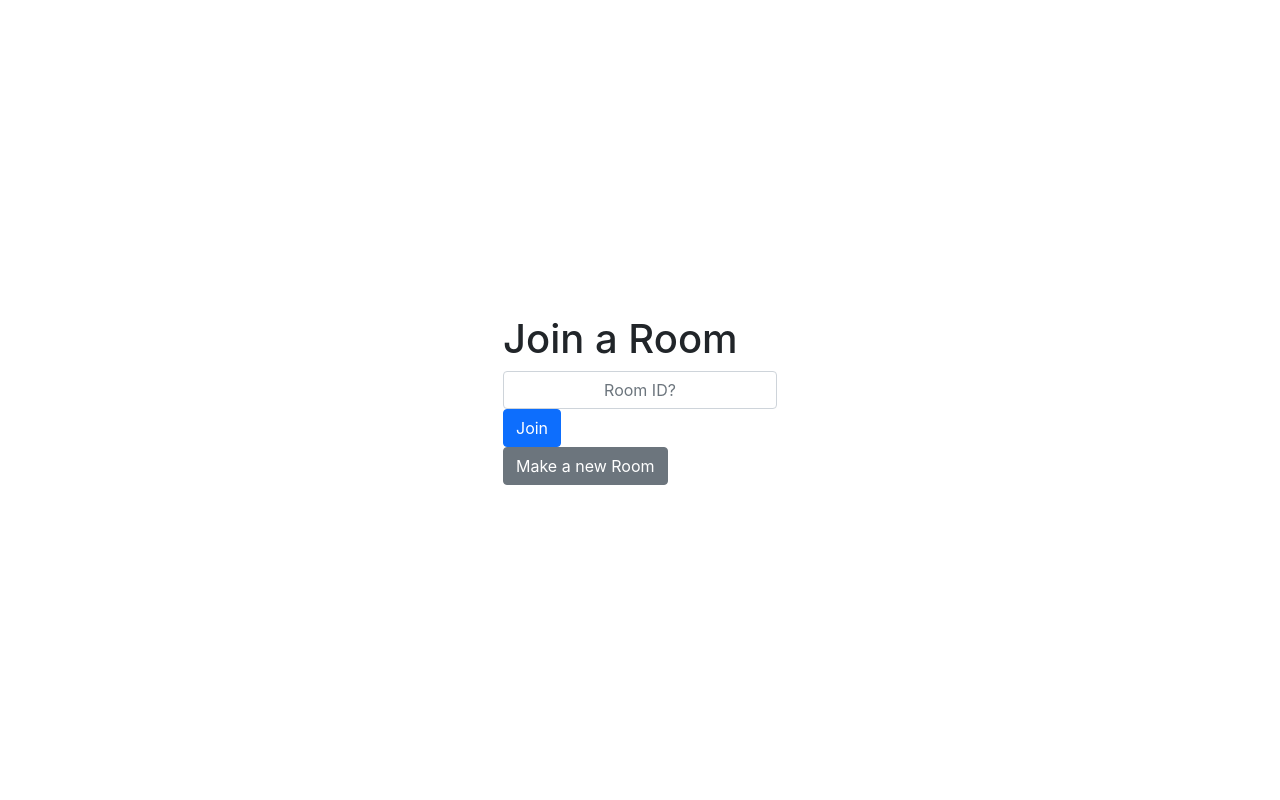
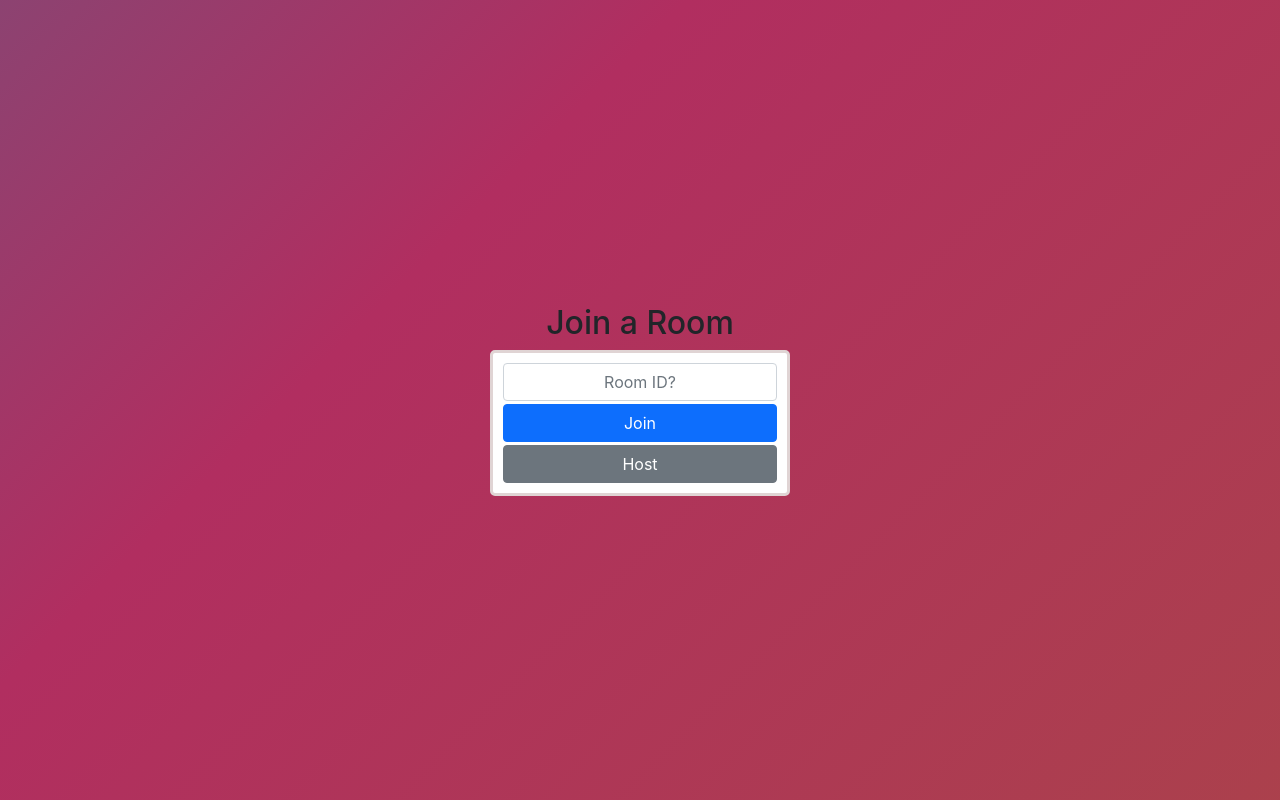
Before and after one commit to Zn10plays/share-on, a Next.js app: page / in a window 1280 px wide. Built offline with nearby package versions, Linux system fonts and the light colour scheme.

Commit message:
returned to where we left off

```diff
--- a/pages/index.jsx
+++ b/pages/index.jsx
@@ -1,17 +1,49 @@
+import styles from '../styles/Home.module.css'
 import Button from 'react-bootstrap/Button'
 import Form from 'react-bootstrap/Form'
-import Router from 'next/router'
-import styles from '../styles/Home.module.css'
+import { useState } from 'react'
+import { useRouter } from 'next/router'
 
 export default function Home() {
 
+  const [buttonsInActive, setButtonsInActive] = useState(false);
+  const [isInvalid, setInvalid] = useState(false);
+  const [roomId, setRoomId] = useState('');
+
+  const router = useRouter();
+
+
+  const handleInput = (event) => {
+    setRoomId(event.target.value)
+    if (isInvalid) {
+      setInvalid(false)
+      setButtonsInActive(false)
+    }
+  }
+  const handleSubmit = async (event) =>  {
+    event.preventDefault();
+    setButtonsInActive(true)
+
+    if (await isRoomActive(roomId)) {
+      router.push('/room/'+roomId)
+    } else {
+      setInvalid(true);
+    }
+  }
+  const isRoomActive = async (id) => {
+    return new Promise(resolve => {
+      setTimeout(() => {
+        resolve(true)
+      }, 1000)
+    })
+  }
   return <div className={styles.main}>
-    <Form>
-      <h1>Join a Room</h1>
+    <h2 className='text-center'>Join a Room</h2>
+    <Form className={styles.container} onSubmit={handleSubmit}>
       <Form.Group>
-        <Form.Control className='text-center' placeholder='Room ID?'></Form.Control>
-        <Button variant='primary' type='submit' > Join </Button> {' '} <br />
-        <Button variant='secondary' > Make a new Room </Button> {' '}
+        <Form.Control className='text-center' placeholder='Room ID?' isInvalid={isInvalid} onInput={handleInput}></Form.Control>
+        <Button variant='primary' type='submit' className={styles.btn} disabled={buttonsInActive}> Join </Button> {' '} <br />
+        <Button variant='secondary' className={styles.btn}> Host </Button> {' '}
       </Form.Group>
     </Form>
   </div>
--- a/styles/Home.module.css
+++ b/styles/Home.module.css
@@ -8,6 +8,14 @@
   align-items: center;
 }
 
+.container {
+  border: solid #e0d4d4;
+  background: white;
+  border-radius: 5px;
+  padding: 10px;
+}
+
 .btn {
   width: 100%;
+  margin-top: 3px;
 }
--- a/styles/globals.css
+++ b/styles/globals.css
@@ -8,11 +8,20 @@ body {
     Ubuntu, Cantarell, Fira Sans, Droid Sans, Helvetica Neue, sans-serif;
 }
 
-a {
-  color: inherit;
-  text-decoration: none;
+body {
+  background: linear-gradient(-45deg, #a55339, #b12e60, #1d81a5, #189276);
+  background-size: 400% 400%;
+  animation: gradient 15s ease infinite;
 }
 
-* {
-  box-sizing: border-box;
+@keyframes gradient {
+  0% {
+    background-position: 0% 50%;
+  }
+  50% {
+    background-position: 100% 50%;
+  }
+  100% {
+    background-position: 0% 50%;
+  }
 }
```
Also changed, not shown: pages/room/[id].jsx (added, +10 -0 lines).
